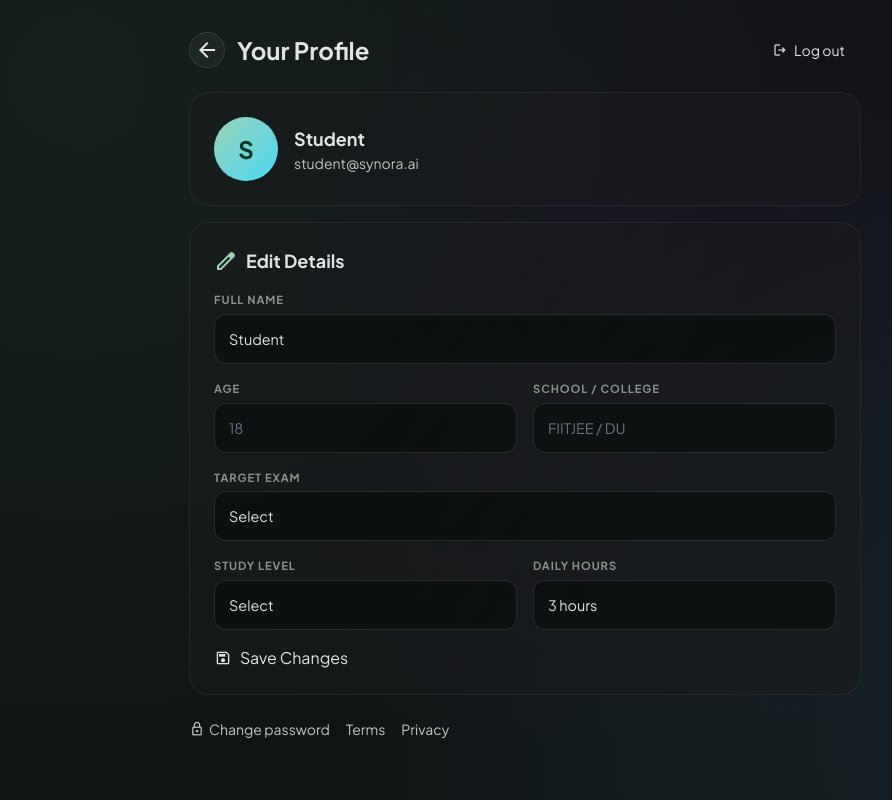
After one commit to a97631985-bit/synora-final, a Flask app: page /profile in a window 1280 px wide. The commit adds this page. Shown: the whole page, without its empty margins (115-1007 px from the left). Run offline with Flask 3, Linux system fonts and the light colour scheme; data comes from the database, SQL or seed files in the repository; some libraries are stand-ins or nearby versions.

Commit message:
Add error handlers, terms/privacy, forgot/reset password, profile & change password

```diff
--- a/app.py
+++ b/app.py
@@ -95,6 +95,8 @@ class User(db.Model):
     onboarded = db.Column(db.Boolean, default=False)
     auth_provider = db.Column(db.String(20), default="email")  # email/google/phone
     photo_url = db.Column(db.String(500), nullable=True)
+    password_reset_token = db.Column(db.String(200), nullable=True)
+    password_reset_expires = db.Column(db.DateTime, nullable=True)
     created_at = db.Column(db.DateTime, default=datetime.utcnow)
     current_energy = db.Column(db.String(20), default="Active")
     last_taunt = db.Column(db.Text, nullable=True)
@@ -2759,6 +2761,209 @@ def auth_google():
     return jsonify({"ok": True})
 
 
+# ---------------------------------------------------------------------------
+# Error handlers — clean branded pages instead of ugly stack traces
+# ---------------------------------------------------------------------------
+@app.errorhandler(404)
+def not_found(e):
+    if request.path.startswith("/api/"):
+        return jsonify({"error": "Not found"}), 404
+    return render_template("error.html", code=404, title="Page Not Found",
+                           message="The page you're looking for doesn't exist or was moved."), 404
+
+@app.errorhandler(405)
+def method_not_allowed(e):
+    if request.path.startswith("/api/"):
+        return jsonify({"error": "Method not allowed"}), 405
+    return render_template("error.html", code=405, title="Method Not Allowed",
+                           message="This action isn't allowed here."), 405
+
+@app.errorhandler(413)
+def too_large(e):
+    return jsonify({"error": "File too large (max 16MB)"}), 413
+
+@app.errorhandler(500)
+def server_error(e):
+    # Log the real error for debugging, but never show details to the user
+    import traceback
+    traceback.print_exc()
+    db.session.rollback()
+    if request.path.startswith("/api/"):
+        return jsonify({"error": "Something went wrong on our side. Please try again."}), 500
+    return render_template("error.html", code=500, title="Something Went Wrong",
+                           message="An unexpected error occurred. Please try again in a moment."), 500
+
+
+# ---------------------------------------------------------------------------
+# Legal pages — Terms of Service & Privacy Policy
+# ---------------------------------------------------------------------------
+@app.route("/terms")
+def terms():
+    return render_template("terms.html")
+
+@app.route("/privacy")
+def privacy():
+    return render_template("privacy.html")
+
+
+# ---------------------------------------------------------------------------
+# Profile page — user can view/update their own data
+# ---------------------------------------------------------------------------
+@app.route("/profile")
+@login_required
+def profile_page():
+    user = current_user()
+    return render_template("profile.html", user=user)
+
+@app.route("/profile", methods=["POST"])
+@login_required
+def profile_update():
+    user = current_user()
+    username = (request.form.get("username") or "").strip()
+    school = (request.form.get("school") or "").strip() or None
+    exam_goal = (request.form.get("exam_goal") or "").strip() or None
+    study_level = (request.form.get("study_level") or "").strip() or None
+    daily_hours = request.form.get("daily_hours")
+    age = request.form.get("age")
+    try:
+        daily_hours = int(daily_hours) if daily_hours else None
+    except Exception:
+        daily_hours = None
+    try:
+        age = int(age) if age else None
+    except Exception:
+        age = None
+    if username:
+        user.username = username
+    if school is not None:
+        user.school = school
+    if exam_goal is not None:
+        user.exam_goal = exam_goal
+    if study_level is not None:
+        user.study_level = study_level
+    if daily_hours is not None:
+        user.daily_hours = daily_hours
+    user.age = age
+    user.onboarded = bool(user.exam_goal or user.study_level)
+    db.session.commit()
+    return redirect(url_for("profile_page"))
+
+
+# ---------------------------------------------------------------------------
+# Forgot / change password flow
+# ---------------------------------------------------------------------------
+@app.route("/forgot-password", methods=["GET"])
+def forgot_password():
+    return render_template("forgot_password.html")
+
+
+@app.route("/forgot-password", methods=["POST"])
+def forgot_password_post():
+    email = (request.form.get("email") or "").strip().lower()
+    if not email:
+        return render_template("forgot_password.html", error="Please enter your email")
+    user = User.query.filter_by(email=email).first()
+    # Always show a generic message to avoid revealing whether an email exists
+    # (prevents account enumeration).
+    if not user:
+        return render_template("forgot_password_done.html", email=email, sent=False)
+    # Generate a reset token tied to this user
+    token = uuid.uuid4().hex
+    user.password_reset_token = token
+    user.password_reset_expires = datetime.utcnow() + timedelta(minutes=30)
+    db.session.commit()
+    # Build a reset link from the current host
+    reset_link = url_for("reset_password", token=token, _external=True)
+    delivery = "demo"
+    try:
+        # Send reset email (works with Gmail SMTP if configured, else demo)
+        if os.environ.get("MAIL_EMAIL"):
+            import smtplib
+            from email.mime.text import MIMEText
+            from email.mime.multipart import MIMEMultipart
+            sender = os.environ.get("MAIL_EMAIL")
+            body = f"Hello {user.username},\n\nReset your Synora password using this link (valid 30 min):\n{reset_link}\n\nIf you didn't request this, ignore this email."
+            msg = MIMEMultipart("alternative")
+            msg["Subject"] = "Reset your Synora password"
+            msg["From"] = f"Synora AI <{sender}>"
+            msg["To"] = email
+            msg.attach(MIMEText(body, "plain"))
+            server = smtplib.SMTP(os.environ.get("MAIL_SMTP", "smtp.gmail.com"), int(os.environ.get("MAIL_PORT", "587")))
+            server.ehlo(); server.starttls(); server.ehlo()
+            server.login(sender, os.environ.get("MAIL_PASSWORD", ""))
+            server.sendmail(sender, [email], msg.as_string())
+            server.quit()
+            delivery = "sent"
+        else:
+            delivery = "demo"
+    except Exception as e:
+        print(f"[RESET-EMAIL] failed: {e}")
+        delivery = "demo"
+    print(f"[RESET] {email} token={token} delivery={delivery}")
+    return render_template("forgot_password_done.html", email=email, sent=(delivery == "sent"),
+                           demo_link=reset_link if delivery == "demo" else None)
+
+
+# ---------------------------------------------------------------------------
+# Change password (for logged-in users) — from /profile
+# ---------------------------------------------------------------------------
+@app.route("/password", methods=["GET"])
+@login_required
+def change_password_page():
+    return render_template("change_password.html")
+
+@app.route("/password", methods=["POST"])
+@login_required
+def change_password_post():
+    user = current_user()
+    current_pwd = request.form.get("current_password") or ""
+    new_pwd = request.form.get("new_password") or ""
+    confirm = request.form.get("confirm") or ""
+    # Only enforce current password if the user actually has one set
+    if user.password and not _check_password(user.password, current_pwd):
+        return render_template("change_password.html", error="Current password is incorrect")
+    if len(new_pwd) < 6:
+        return render_template("change_password.html", error="New password must be at least 6 characters")
+    if new_pwd != confirm:
+        return render_template("change_password.html", error="New passwords do not match")
+    user.password = _hash_password(new_pwd)
+    db.session.commit()
+    return render_template("change_password.html", success=True)
+
+
+@app.route("/reset-password/<token>", methods=["GET"])
+def reset_password(token):
+    user = User.query.filter_by(password_reset_token=token).first()
+    if not user:
+        return render_template("error.html", code=400, title="Invalid or Expired Link",
+                               message="This password reset link is invalid or has expired. Please request a new one."), 400
+    if not user.password_reset_expires or datetime.utcnow() > user.password_reset_expires:
+        return render_template("error.html", code=400, title="Link Expired",
+                               message="This password reset link has expired. Please request a new one."), 400
+    return render_template("reset_password.html", token=token)
+
+@app.route("/reset-password/<token>", methods=["POST"])
+def reset_password_post(token):
+    user = User.query.filter_by(password_reset_token=token).first()
+    if not user:
+        return render_template("error.html", code=400, title="Invalid or Expired Link",
+                               message="This password reset link is invalid or has expired."), 400
+    if not user.password_reset_expires or datetime.utcnow() > user.password_reset_expires:
+        return render_template("error.html", code=400, title="Link Expired",
+                               message="This password reset link has expired."), 400
+    password = request.form.get("password") or ""
+    confirm = request.form.get("confirm") or ""
+    if len(password) < 6:
+        return render_template("reset_password.html", token=token, error="Password must be at least 6 characters")
+    if password != confirm:
+        return render_template("reset_password.html", token=token, error="Passwords do not match")
+    user.password = _hash_password(password)
+    user.password_reset_token = None
+    user.password_reset_expires = None
+    db.session.commit()
+    return render_template("reset_password_done.html")
+
+
 if __name__ == "__main__":
     import os
 
--- /dev/null
+++ b/templates/profile.html
@@ -0,0 +1,101 @@
+<!DOCTYPE html>
+<html class="dark" lang="en">
+<head>{% include "head.html" %}</head>
+<body class="bg-background text-on-surface antialiased">
+<div class="ambient-bg"></div>
+<style>
+  .pw { max-width:720px; margin:0 auto; padding:2rem 1.5rem; position:relative; z-index:10; }
+  .card { background:rgba(25,28,29,0.6); border:1px solid rgba(255,255,255,0.06); border-radius:20px; padding:1.5rem; }
+  .field label { display:block; font-size:0.7rem; font-weight:700; text-transform:uppercase; letter-spacing:0.08em; color:#8a938c; margin-bottom:6px; }
+  .field select, .field input {
+    width:100%; padding:12px 14px; border-radius:12px; font-size:0.9rem; color:#e1e3e4;
+    background:rgba(12,15,16,0.8); border:1.5px solid rgba(138,147,140,0.2); outline:none;
+    font-family:inherit; color-scheme:dark; transition:all 0.3s;
+  }
+  .field select:focus, .field input:focus { border-color:#9ad3b6; box-shadow:0 0 0 3px rgba(154,211,182,0.1); }
+  .field select option { background:#191c1d; }
+  .badge { padding:4px 12px; border-radius:99px; font-size:0.72rem; font-weight:600; }
+</style>
+<main class="pw">
+  <div class="flex items-center justify-between mb-6">
+    <div class="flex items-center gap-3">
+      <a href="/dashboard" class="w-9 h-9 rounded-full glass-panel flex items-center justify-center hover:text-primary transition-all"><span class="material-symbols-outlined">arrow_back</span></a>
+      <h1 class="text-2xl font-bold">Your Profile</h1>
+    </div>
+    <a href="/logout" class="btn-primary px-4 py-2 rounded-xl text-sm" style="display:flex; align-items:center; gap:6px; text-decoration:none">
+      <span class="material-symbols-outlined" style="font-size:16px">logout</span> Log out
+    </a>
+  </div>
+
+  <!-- Identity -->
+  <div class="card mb-4 flex items-center gap-4">
+    <div class="w-16 h-16 rounded-full flex items-center justify-center text-2xl font-bold text-on-primary synora-gradient shrink-0">
+      {{ user.username[:1]|upper }}
+    </div>
+    <div class="flex-1 min-w-0">
+      <div class="text-lg font-bold truncate">{{ user.username }}</div>
+      <div class="text-sm text-on-surface-variant truncate">{{ user.email }}</div>
+    </div>
+    <div class="text-xs text-on-surface-variant text-right shrink-0">
+      {% if user.email_verified %}<span class="badge text-primary" style="background:rgba(154,211,182,0.1); border:1px solid rgba(154,211,182,0.2)">✓ Email</span>{% endif %}
+      {% if user.phone_verified %}<span class="badge text-tertiary" style="background:rgba(76,215,246,0.1); border:1px solid rgba(76,215,246,0.2); margin-left:4px">✓ Phone</span>{% endif %}
+    </div>
+  </div>
+
+  <!-- Edit form -->
+  <form action="/profile" method="POST" class="card space-y-4">
+    <h2 class="font-bold text-lg flex items-center gap-2"><span class="material-symbols-outlined text-primary">edit</span> Edit Details</h2>
+    <div class="field">
+      <label>Full Name</label>
+      <input name="username" value="{{ user.username }}">
+    </div>
+    <div class="grid grid-cols-2 gap-4">
+      <div class="field">
+        <label>Age</label>
+        <input name="age" type="number" min="10" max="80" value="{{ user.age or '' }}" placeholder="18">
+      </div>
+      <div class="field">
+        <label>School / College</label>
+        <input name="school" value="{{ user.school or '' }}" placeholder="FIITJEE / DU">
+      </div>
+    </div>
+    <div class="field">
+      <label>Target Exam</label>
+      <select name="exam_goal">
+        <option value="">Select</option>
+        {% for opt in ['JEE Main + Advanced','NEET','GATE','UPSC CSE','SSC CGL','Banking (IBPS)','CBSE Class 12','CUET','State Board','Other'] %}
+          <option value="{{ opt }}" {{ 'selected' if user.exam_goal == opt else '' }}>{{ opt }}</option>
+        {% endfor %}
+      </select>
+    </div>
+    <div class="grid grid-cols-2 gap-4">
+      <div class="field">
+        <label>Study Level</label>
+        <select name="study_level">
+          <option value="">Select</option>
+          {% for opt in ['Class 11','Class 12','Dropper / Gap Year','College Fresher','Working Professional'] %}
+            <option value="{{ opt }}" {{ 'selected' if user.study_level == opt else '' }}>{{ opt }}</option>
+          {% endfor %}
+        </select>
+      </div>
+      <div class="field">
+        <label>Daily Hours</label>
+        <select name="daily_hours">
+          {% for opt in [3,4,6,8,10] %}
+            <option value="{{ opt }}" {{ 'selected' if user.daily_hours == opt else '' }}>{{ opt }} hours</option>
+          {% endfor %}
+        </select>
+      </div>
+    </div>
+    <button type="submit" class="btn-primary mt-2" style="display:flex; align-items:center; justify-content:center; gap:8px">
+      <span class="material-symbols-outlined" style="font-size:18px">save</span> Save Changes
+    </button>
+  </form>
+
+  <div class="flex flex-wrap gap-4 mt-6 text-sm text-on-surface-variant">
+    <a href="/password" class="hover:text-primary transition-colors flex items-center gap-1"><span class="material-symbols-outlined text-[16px]">lock</span> Change password</a>
+    <a href="/terms" class="hover:text-primary transition-colors">Terms</a>
+    <a href="/privacy" class="hover:text-primary transition-colors">Privacy</a>
+  </div>
+</main>
+</body></html>
--- a/templates/signup_new.html
+++ b/templates/signup_new.html
@@ -407,6 +407,11 @@
         <p style="text-align:center; margin-top:1.25rem; font-size:0.82rem; color:#8a938c">
           Already have an account? <a href="/login" style="color:#9ad3b6; font-weight:700; text-decoration:none">Log in</a>
         </p>
+        <div style="display:flex; justify-content:center; gap:16px; margin-top:0.75rem; font-size:0.72rem; color:#8a938c">
+          <a href="/terms" style="color:#8a938c; text-decoration:none" onmouseover="this.style.color='#4cd7f6'" onmouseout="this.style.color='#8a938c'">Terms</a>
+          <span style="color:#404943">•</span>
+          <a href="/privacy" style="color:#8a938c; text-decoration:none" onmouseover="this.style.color='#4cd7f6'" onmouseout="this.style.color='#8a938c'">Privacy</a>
+        </div>
       </div>
     </div>
   </div>
```
Also changed, not shown: templates/change_password.html (added, +74 -0 lines), templates/forgot_password.html (added, +42 -0 lines), templates/forgot_password_done.html (added, +35 -0 lines), templates/login_new.html (+8 -1 lines), templates/reset_password.html (added, +51 -0 lines), templates/reset_password_done.html (added, +23 -0 lines), templates/sidebar.html (+16 -0 lines).
